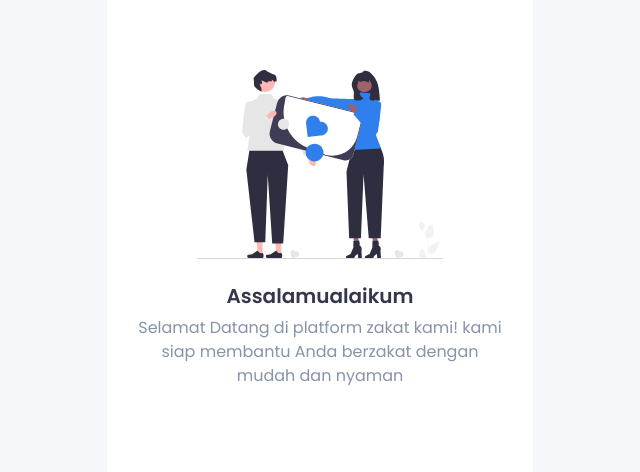
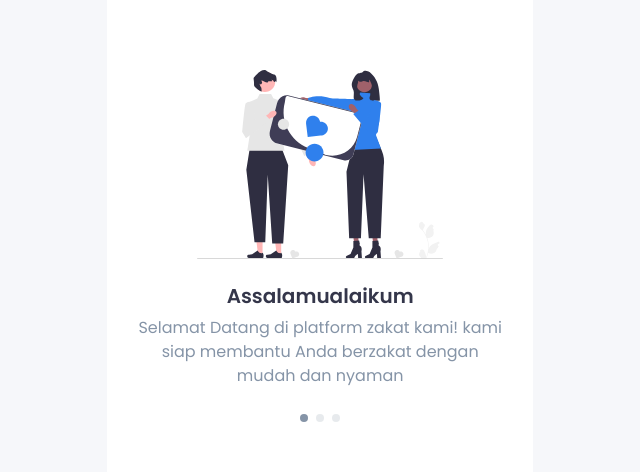
Before and after one commit to ajisnts07/zakatlink, a website: page index.html in a window 1280 px wide. Shown: the part 147-619 px from the top of the page, 320-960 px from the left. Drawn offline with nearby package versions, Linux system fonts and the light colour scheme.

Commit message:
update vercel

```diff
--- a/index.html
+++ b/index.html
@@ -89,7 +89,7 @@
 
     <!-- javascript -->
     <script src="https://cdn.jsdelivr.net/npm/bootstrap@5.3.3/dist/js/bootstrap.bundle.min.js" integrity="sha384-YvpcrYf0tY3lHB60NNkmXc5s9fDVZLESaAA55NDzOxhy9GkcIdslK1eN7N6jIeHz" crossorigin="anonymous"></script>
-    <script src="https://cdn.jsdelivr.net/npm/swiper@11/swiper-element-bundle.min.js"></script>
+    <script src="https://cdn.jsdelivr.net/npm/swiper@11/swiper-bundle.min.js"></script>
     <script src="https://code.iconify.design/iconify-icon/1.0.7/iconify-icon.min.js" type="text/javascript"></script>
     <script src="./assets/js/app.js" type="text/javascript"></script>
 
```
